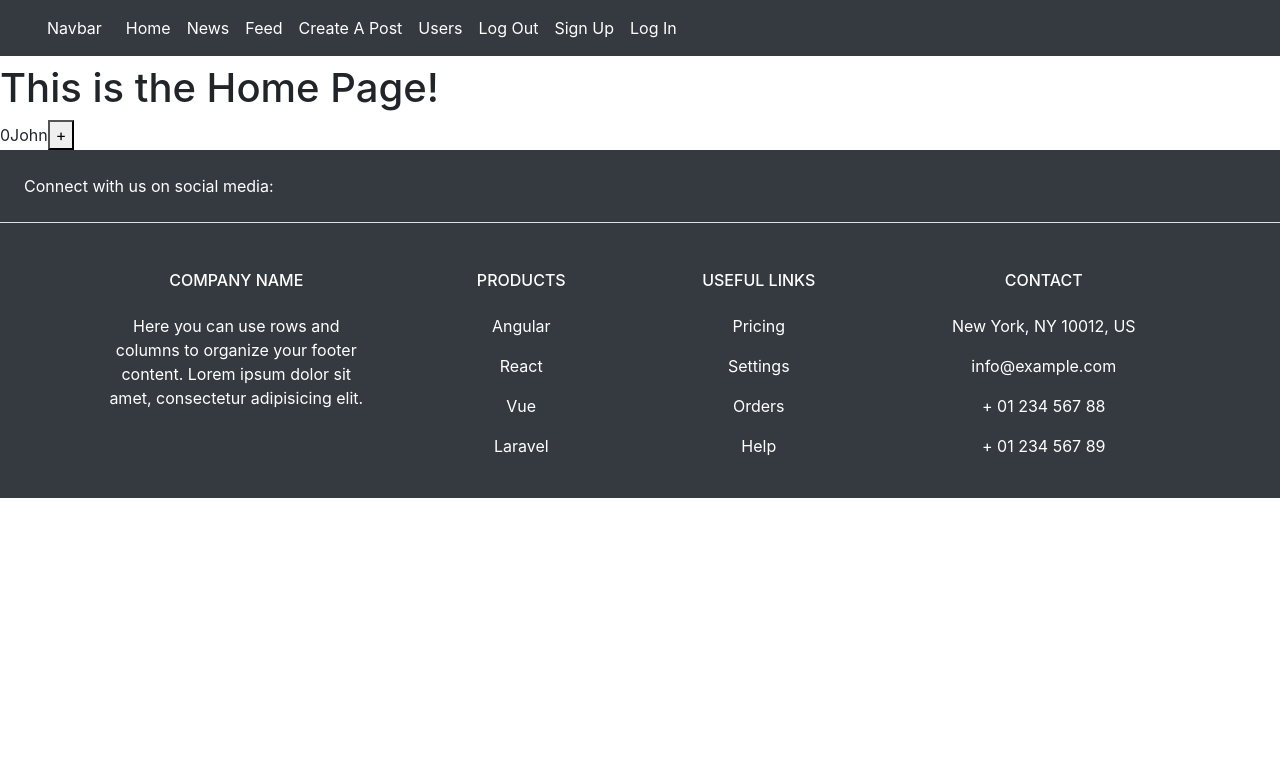
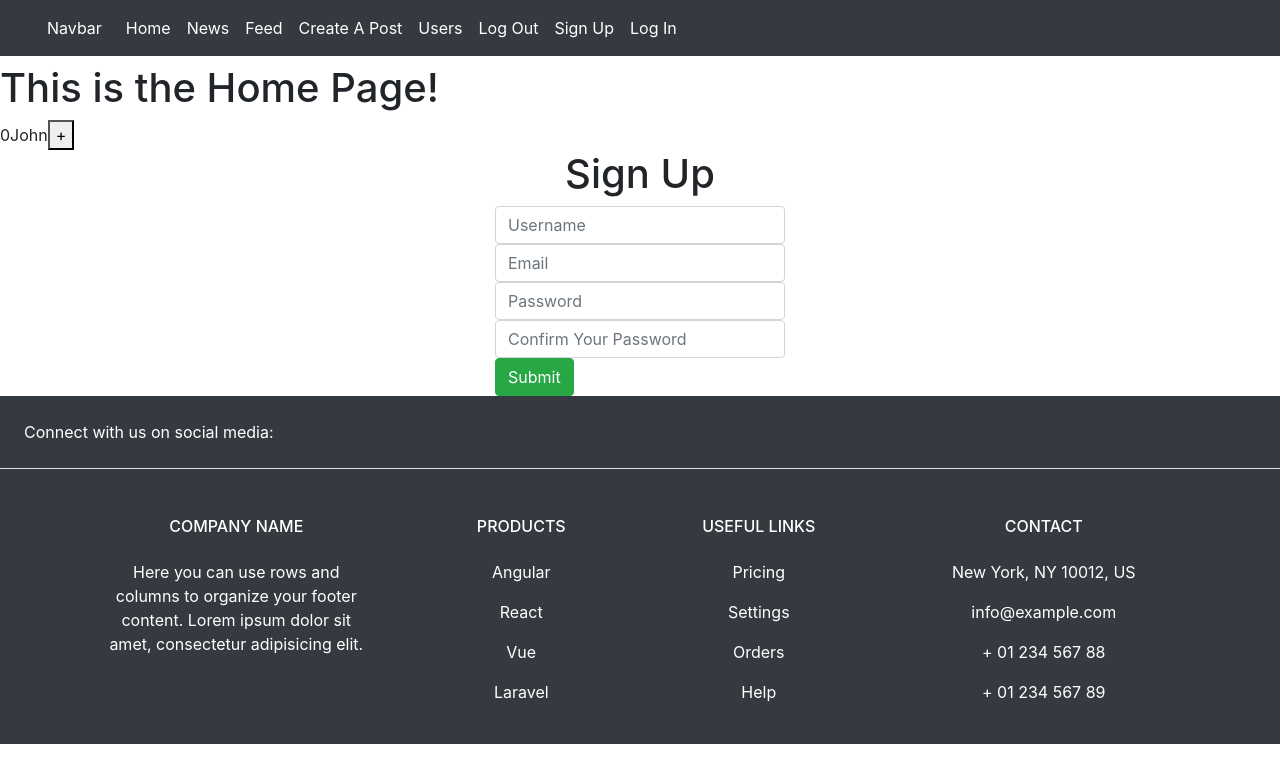
Before and after one commit to JohnDurand33/test-react, a React (Create React App) app: page /api/signup in a window 1280 px wide. Shown: the top 782 px of the page. Built offline with nearby package versions, Linux system fonts and the light colour scheme.

Commit message:
broken signup route

```diff
--- a/src/App.js
+++ b/src/App.js
@@ -1,54 +1,52 @@
 import { Component } from 'react'
-import Home from "./Home";
-import Navbar from "./Navbar";
-import Feed from './Feed';
-import News from './News';
-import Footer from './Footer';
-import { BrowserRouter, Routes, Route } from 'react-router-dom';
-import CreatePost from './CreatePost';
+import Home from './Home'
+import Navbar from './Navbar'
+import Feed from './Feed'
+import News from './News'
+import Footer from './Footer'
+import { BrowserRouter, Routes, Route } from 'react-router-dom'
+import CreatePost from './CreatePost'
+import SignUp from './SignUp'
 
 //"Browser Router" is a wrapper that wraps all routes that need it in the App / main file (here)
 // "Routes" similar to block content syntax
-
-
 
 // rafc
 //In function version below, WHAT IS RETURNED IS WHAT IS RENDERED (Check Home.jpx for difference)
 // think of app as your base.html file
 // Component class carries an object of 'props' that is all the information sent here by its parent
 class App extends Component {
-    constructor(){
-        super();
+    constructor() {
+        super()
         this.state = {
             user: {
-                username:"John",
-                email:"john@ct.com"
-            }
+                username: 'John',
+                email: 'john@ct.com',
+            },
         }
     }
 
     render() {
         return (
             <BrowserRouter>
-                <div className="App">
-                    <Navbar user={this.state.user} x="hi" />
-                    <Home user={this.state.user} /> {/* HOME IS UNIQUE:  NOTICE IT IS NOT WRAPPED BY THE "ROUTES" COMPONENT!!!! */}
+                <div className='App'>
+                    <Navbar user={this.state.user} x='hi' />
+                    <Home user={this.state.user} />{' '}
+                    {/* HOME IS UNIQUE:  NOTICE IT IS NOT WRAPPED BY THE "ROUTES" COMPONENT!!!! */}
                     <Routes>
-                        <Route path="/posts" element={<Feed />} />
-                        <Route path="/news" element={<News />} />
-                        <Route path="/feed" element={<Feed />} />
-                        <Route path="/posts/create" element={<CreatePost />} />
+                        <Route path='/posts' element={<Feed />} />
+                        <Route path='/news' element={<News />} />
+                        <Route path='/feed' element={<Feed />} />
+                        <Route path='/posts/create' element={<CreatePost />} />
+                        <Route path='/api/signup' element={<SignUp />} />
                     </Routes>
-
                     {/* <News /> */}
-
                     <Footer />
-
                     {/* <News user={this.state.user} x='hi'/> */}
                 </div>
             </BrowserRouter>
-        );
+        )
     }
 }
 
-export default App;
+export default App
--- a/src/Article.jsx
+++ b/src/Article.jsx
@@ -33,7 +33,7 @@ export default class Article extends Component {
                     >
                         {article.description}
                     </p>
-                    <a id="url-link"href={article.url} target='_blank' className="btn btn-success" style={{maxWidth: "150px"}}>Full Story</a>
+                    <a id="url-link"href={article.url} target='' className="btn btn-success" style={{maxWidth: "150px"}}>Full Story</a>
                     <div class="card-footer m-0 text-body-secondary rounded-5 sticky-bottom">
                         <Moment id="p-footnote" fromNow={true}>{article.date_created}</Moment>
                     </div>
--- a/src/Navbar.jsx
+++ b/src/Navbar.jsx
@@ -79,7 +79,7 @@ const Navbar = ({user}) => {
                             <Link
                                 className="nav-link active"
                                 aria-current="page"
-                                to="/signup"
+                                to="api/signup"
                             >
                                 Sign Up
                             </Link>
--- a/src/News.jsx
+++ b/src/News.jsx
@@ -27,7 +27,7 @@ export default class News extends Component {
         return this.state.articles.map((a, index) => <Article key={index} article={a}/>)
     }
 
-	render(props) {
+	render() {
 		return (
 			<div>
 				<h1>News Page</h1>
--- /dev/null
+++ b/src/SignUp.jsx
@@ -0,0 +1,98 @@
+import React, { Component } from 'react'
+
+const BACKEND_URL = process.env.REACT_APP_BACKEND_URL
+
+// get: async () => {
+//     const response = await fetch(`https://hotline-bling.glitch.me/api/contacts`, {
+//         method: 'GET',
+//         headers: {
+//             'Content-Type': 'application/json',
+//             'Access-Control-Allow-Origin': '*',
+//         }
+//     });
+//     if (!response.ok) {
+//         throw new Error('Failed to fetch data from the server')
+//     } return await response.json()
+// },
+
+
+
+
+export default class SignUp extends Component {
+    handleSubmit = async (e) => {
+        e.preventDefault();
+        // eslint-disable-next-line
+        {/* USE THE "name" attribute for each entry! */ }
+        const username = e.target.username.value;
+        const email = e.target.email.value;
+        const password = e.target.password.value
+        const confirmPassword = e.target.confirmPassword.value
+
+        const body = {
+            username,
+            email,
+            password
+        }
+
+        const url = BACKEND_URL + '/api/signup'
+        console.log(url)
+        const options = {
+            method: "POST",
+            headers: {
+                "Content-Type": 'application/json',
+            },
+            body: JSON.stringify(body)
+        }
+
+        if (password !== confirmPassword) {
+            // THROW AN ERROR
+            console.log('passwords do not match');
+            return
+        }
+
+        const response = await fetch(url, options)
+
+        // const res = await fetch(url, options);
+        // const data = await res.json();
+        // console.log(data);
+
+        if (!response.ok) {
+            throw new Error('Failed to fetch data from the server')
+        } const data = await response.json()
+        console.log(data);
+
+    };
+
+
+
+    render() {
+        return (
+            <div>
+                <h1 className="text-center">Sign Up</h1>
+                <form className="col-3 mx-auto" onSubmit={this.handleSubmit}>
+                    <input
+                        className="form-control"
+                        name="username"
+                        placeholder="Username"
+                    />
+                    <input
+                        className="form-control"
+                        name="email"
+                        placeholder="Email"
+                    />
+                    <input
+                        className="form-control"
+                        name="password"
+                        placeholder="Password"
+                    />
+                    <input
+                        className="form-control"
+                        name="confirmPassword"
+                        placeholder="Confirm Your Password"
+                    />
+                    <button className="btn btn-success mx-auto">Submit</button>
+                </form>
+            </div>
+        );
+    }
+}
```
Also changed, not shown: src/CreatePost.jsx (+4 -4 lines), src/Login.jsx (added), 1 other file (tests, documents, lock files or other folders).
